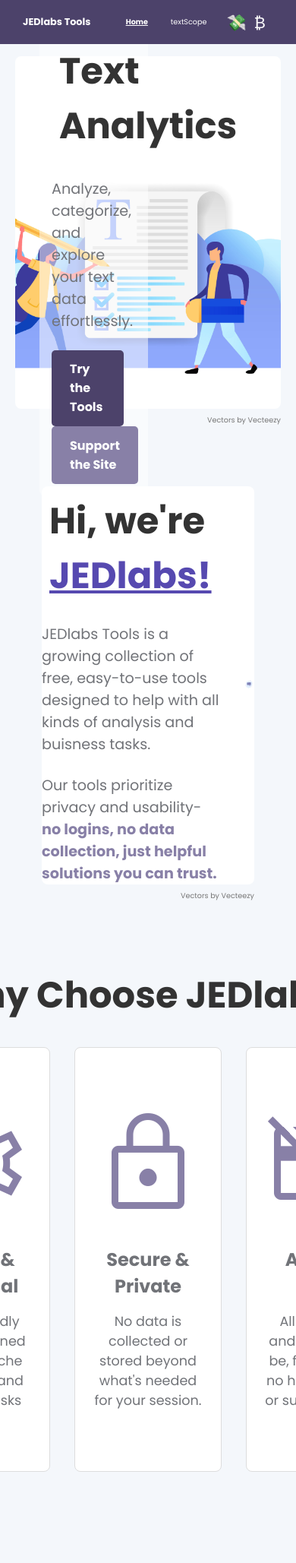
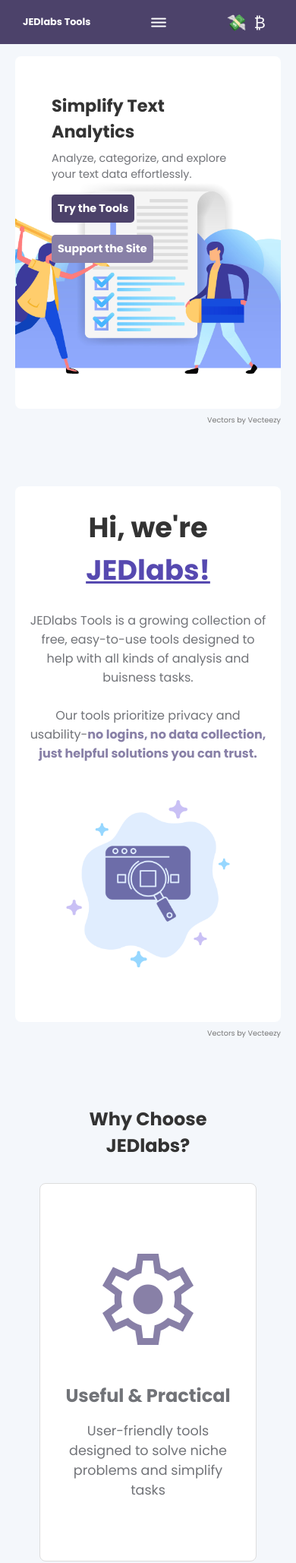
Before and after one commit to dstewart97/Projects, a Django app: page / in a window 390 px wide; the page is wider, and only the part inside the window is pictured. Shown: the top 2057 px of that part at 76% size. Run offline with Django 5.2, Linux system fonts and the light colour scheme.

Commit message:
responsive design done for homepage

```diff
--- a/Python/Django/textScope/main/static/homepage.css
+++ b/Python/Django/textScope/main/static/homepage.css
@@ -75,7 +75,7 @@
 
 /* About Section */
 .about {
-    width: 80%;
+    width: 100%;
     text-align: center;
     margin-top: 3rem;
 }
@@ -158,10 +158,10 @@
 
 /* Call to Action */
 .cta {
-    width: 80%;
+    width: 100%;
     margin-top: 5rem;
     margin-bottom: 5rem;
-    padding: 2rem;
+    padding-top: 1rem;
     text-align: center;
     background-color: #FFB198;
     color: white;
@@ -187,3 +187,100 @@
     background-color: white;
     color: #4C426A;
 }
+
+.share-buttons {
+    margin-top: 1.5rem;
+}
+
+.share-buttons p{
+    margin-bottom: 0.2rem;
+}
+
+.share-buttons a{
+    margin-right: 1rem;
+    font-size: 2rem;
+    background-color: transparent;
+}
+
+.share-buttons a:hover{
+    color: white;
+    transition: all 0.3s ease-in;
+}
+
+
+/* Responsive Design  */
+
+@media screen and (max-width: 1024px) {
+    .hero h1 {
+        font-size: 2.1rem;
+        margin-bottom: 0;
+    }
+    .about-content {
+        padding: 1rem;
+    }
+}
+
+
+@media screen and (max-width: 480px) {
+    .hero {
+        align-items: flex-start;
+    }
+
+    .hero-text {
+        background: transparent;
+        max-width: 100%;
+    }
+
+    .hero h1 {
+        font-size: 1.4rem;
+        text-align: left;
+        margin-bottom: 0;
+        padding: 0;
+        margin: 0 0 0.5rem 0;
+    }
+
+    .hero p {
+        font-size: 0.9rem;
+        margin-bottom: 1rem;
+    }
+
+    .hero-buttons a {
+        margin-bottom: 1rem;
+        padding: 0.5rem;
+        font-size: 0.9rem;
+    }
+
+    .about-content {
+        display: block;
+    }
+
+    .about-text {
+        text-align: center;
+    }
+
+    .about h1 {
+        font-size: 2.3rem;
+        text-align: center;
+    }
+
+    .about p {
+        font-size: 1rem;
+        text-align: center;
+    }
+
+    .features h2 {
+        font-size: 1.5rem;
+    }
+
+    .features-grid {
+        grid-template-columns: 1fr;
+    }
+
+    .cta p {
+        font-size: 1rem;
+    }
+
+    .share-buttons a {
+        margin: 0;
+    }
+}
--- a/Python/Django/textScope/main/static/main.css
+++ b/Python/Django/textScope/main/static/main.css
@@ -97,6 +97,13 @@
     margin-right: 7rem;
 }
 
+.header-links ul {
+    display: flex;
+    list-style-type: none;
+    justify-content: center;
+    align-items: center;
+}
+
 .header-links a {
     color: #fff;
     text-decoration: none;
@@ -126,6 +133,15 @@
 
 .tip-icon, .crypto-icon {
     font-size: 1.5rem;
+    cursor: pointer;
+}
+
+.menu-toggle {
+    display: none;
+    background: none;
+    border: none;
+    font-size: 1.5rem;
+    color: white;
     cursor: pointer;
 }
 
@@ -775,14 +791,43 @@
 @media screen and (max-width: 768px) {
     .logo {
         font-size: 0.8rem;
+        margin-right: 0;
+    }
+
+    .header-content {
+        justify-content: space-between;
     }
 
     .header-links {
-        margin-right: 0;
+        display: none;
+        position: absolute;
+        top: 100%;
+        left: 50%;
+        transform: translateX(-50%);
+        background-color: #8880A7;
+        width: 100%;
+        text-align: center;
+        z-index: 1000;
+    }
+
+    .header-links ul {
+        flex-direction: column;
+    }
+
+    .header-links li {
+        margin: 10px 0;
+    }
+
+    .header-links.active {
+        display: flex;
     }
 
     .header-links a {
-        font-size: 0.6rem;
+        font-size: 1rem;
+    }
+
+    .menu-toggle {
+        display: block;
     }
 
     .tip-icon, .crypto-icon {
--- a/Python/Django/textScope/main/static/main.js
+++ b/Python/Django/textScope/main/static/main.js
@@ -4,6 +4,19 @@
     var fileName = fileInput.files[0] ? fileInput.files[0].name : 'No file selected';
     document.getElementById('file-name').innerText = fileName;
 };
+
+
+// Hamburger menu in header
+document.addEventListener("DOMContentLoaded", () => {
+    const menuToggle = document.querySelector(".menu-toggle");
+    const headerLinks = document.querySelector(".header-links");
+
+    if (menuToggle) {
+        menuToggle.addEventListener("click", () => {
+            headerLinks.classList.toggle("active");
+        });
+    };
+});
 
 
 
@@ -29,6 +42,26 @@
         loadingSpinner.style.display = "none";
         messagesContainer.style.display = "block";
     }, 2000);
+});
+
+
+document.addEventListener("DOMContentLoaded", () => {
+    const uploadForm = document.getElementById("upload-form");
+    if (uploadForm) {
+        uploadForm.addEventListener("submit", () => {
+            const loadingSpinner = document.getElementById("loading-spinner");
+            const messagesContainer = document.getElementById("messages-container");
+            if (loadingSpinner && messagesContainer) {
+                loadingSpinner.style.display = "flex";
+                loadingSpinner.style.justifyContent - "center";
+                loadingSpinner.style.alignItems = "center";
+                loadingSpinner.style.flexDirection = "column";
+                loadingSpinner.style.marginTop = "2rem";
+                loadingSpinner.style.marginBottom = "0";
+                messagesContainer.style.display = "none";
+            }
+        });
+    }
 });
 
 
@@ -71,7 +104,6 @@
     });
 
     const url = "/add_temp_topic/";
-    console.log("URL for add_temp_topic: ", url); // Check if the URL renders correctly
 
     // Handle the form submission
     form.addEventListener('submit', function (event) {
@@ -79,14 +111,12 @@
 
         // Get the form data
         const formData = new FormData(form);
-        console.log('Form data:', formData);
 
         // Convert FormData to a more readable object for debugging
         const formDataObj = {};
         formData.forEach((value, key) => {
             formDataObj[key] = value;
         });
-        console.log('Converted form data:', formDataObj);
 
         const csrfToken = form.querySelector('input[name="csrfmiddlewaretoken"]').value;
 
@@ -100,7 +130,6 @@
         })
             .then(response => response.json())
             .then(data => {
-                console.log(data)
                 if (data.success) {
                     // Dynamically append the new topic checkbox
                     const newTopicHTML = `
@@ -128,8 +157,11 @@
 });
 
 
+
 // Search bar functionality for Available Topics
-document.getElementById('topicSearch').addEventListener('keyup', function () {
+const topicSearch = document.getElementById('topicSearch')
+if (topicSearch) {
+    topicSearch.addEventListener('keyup', function () {
         const searchValue = this.value.toLowerCase();
         const topics = document.querySelectorAll('#topicList .checkbox-group');
 
@@ -142,6 +174,37 @@
             }
         });
     });
+};
+
+
+// Get current page url for share on social buttons
+document.addEventListener("DOMContentLoaded", function () {
+    const currentURL = encodeURIComponent(window.location.href);
+    const pageTitle = encodeURIComponent(document.title);
+    const twitterText = "Check out this amazing tool!"
+
+    const twitterBtn = document.getElementById('twitter-share');
+    if (twitterBtn) {
+        twitterBtn.href = `https://twitter.com/intent/tweet?text=${twitterText}&url=${currentURL}`
+    }
+
+    const facebookBtn =document.getElementById('facebook-share');
+    if (facebookBtn) {
+        facebookBtn.href = `https://www.facebook.com/sharer/sharer.php?u=${currentURL}`
+    }
+
+    const linkedinBtn = document.getElementById('linkedin-share');
+    if (linkedinBtn) {
+        linkedinBtn.href = `https://www.linkedin.com/sharing/share-offsite/?url=${currentURL}`
+    }
+
+    const emailBtn = document.getElementById('email-share');
+    if (emailBtn) {
+        const emailSubject = "Check out this Tool";
+        const emailBody = `I found this tool and thought you'd like it: ${window.location.href}`;
+        emailBtn.href = `mailto:?subject=${encodeURIComponent(emailSubject)}&body=${encodeURIComponent(emailBody)}`;
+    }
+});
 
 
 // Tip Modal
@@ -152,9 +215,12 @@
     var cryptoBtn = document.getElementById("crypto-tip-btn"); // Add this to handle the other button
     var span = document.getElementById("tipModalClose");
 
+
+
     // When the user clicks the tip button, open the modal
     btn.onclick = function () {
         modal.style.display = "block";
+        console.log("Clicked")
     }
 
     // When the user clicks the crypto button, open the modal (optional action)
--- a/Python/Django/textScope/main/templates/base.html
+++ b/Python/Django/textScope/main/templates/base.html
@@ -5,7 +5,11 @@
 <head>
     <meta charset="UTF-8">
     <meta name="viewport" content="width=device-width, initial-scale=1.0">
-    <title>Topic Categorization Tool</title>
+    <meta property="og:title" content="Check out this amazing tool!">
+    <meta property="og:description" content="Discover powerful tools to enhance your productivity with textScope.">
+    <!-- iconScout CDN -->
+    <link rel="stylesheet" href="https://unicons.iconscout.com/release/v4.0.8/css/line.css">
+    <title>JEDlabs Tools</title>
     <link rel="stylesheet" href="{% static 'main.css' %}">
     <link rel="stylesheet" href="{% static 'homepage.css' %}">
     <link rel="stylesheet" href="https://fonts.googleapis.com/css2?family=Material+Symbols+Outlined:opsz,wght,FILL,GRAD@20..48,100..700,0..1,-50..200" />
@@ -17,9 +21,14 @@
     <header class="header">
         <div class="header-content">
             <h1 class="logo">JEDlabs Tools</h1>
+            <div class="menu-toggle" aria-label="Toggle Menu">
+                <i class="uil uil-bars"></i>
+            </div>
             <nav class="header-links">
-                <a href="{% url 'homepage' %}" class="{% if current_url == '/' %}active{% endif %}">Home</a>
-                <a href="{% url 'tool_view' %}" class="{% if current_url == '/textScope/' %}active{% endif %}">textScope</a>
+                <ul>
+                    <li><a href="{% url 'homepage' %}" class="{% if current_url == '/' %}active{% endif %}">Home</a></li>
+                    <li><a href="{% url 'tool_view' %}" class="{% if current_url == '/textScope/' %}active{% endif %}">textScope</a></li>
+                </ul>
             </nav>
             <div class="tip-jar">
                 <div class="tip-jar-icons">
@@ -71,5 +80,6 @@
             </div>
         </div>
     </div>
+<script src="{% static 'main.js' %}"></script>
 </body>
 </html>
--- a/Python/Django/textScope/main/templates/homepage.html
+++ b/Python/Django/textScope/main/templates/homepage.html
@@ -64,7 +64,23 @@
     <h2>Enjoying the Tools?</h2>
     <p>Help keep textScope running by leaving a tip or sharing it with others!</p>
     <a href="#" class="btn-primary">Leave a Tip</a>
+    <div class="share-buttons">
+        <p>Or share this tool!</p>
+        <a id="twitter-share" class="share-btn twitter-btn" target="_blank" aria-label="Share on Twitter">
+            <i class="uil uil-twitter"></i>
+        </a>
+        <a id="facebook-share" class="share-btn facebook-btn" target="_blank" aria-label="Share on Facebook">
+            <i class="uil uil-facebook-f"></i>
+        </a>
+        <a id="linkedin-share" class="share-btn linkedin-btn" target="_blank" aria-label="Share on Linkedin">
+            <i class="uil uil-linkedin"></i>
+        </a>
+        <a id="email-share" class="share-btn email-btn" target="_blank" aria-label="Share via Email">
+            <i class="uil uil-envelope"></i>
+        </a>
+    </div>
 </section>
+
 
 <script src="{% static 'main.js' %}"></script>
 {% endblock content %}
```
Lines whose indentation alone changed are shown as unchanged.
